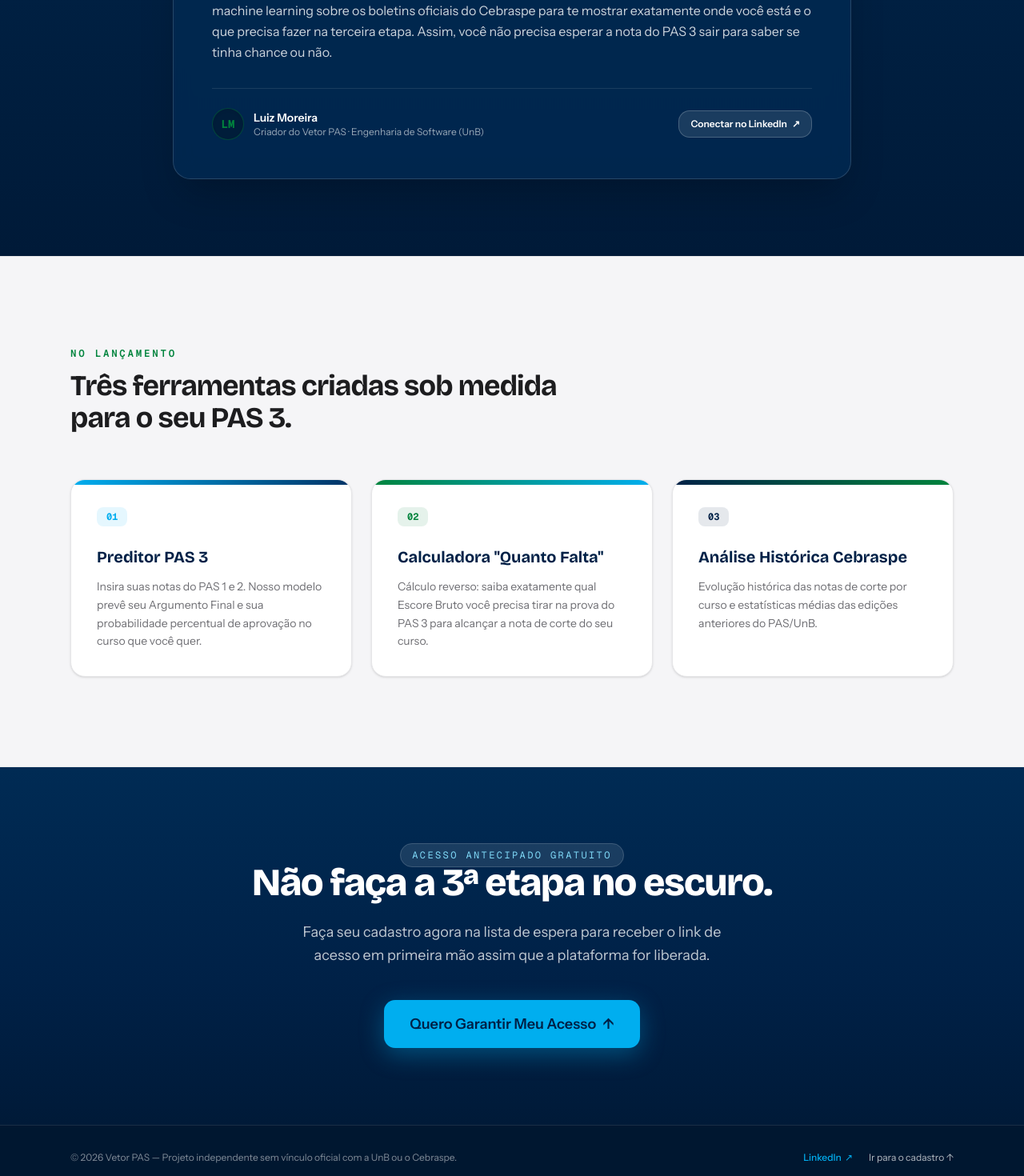
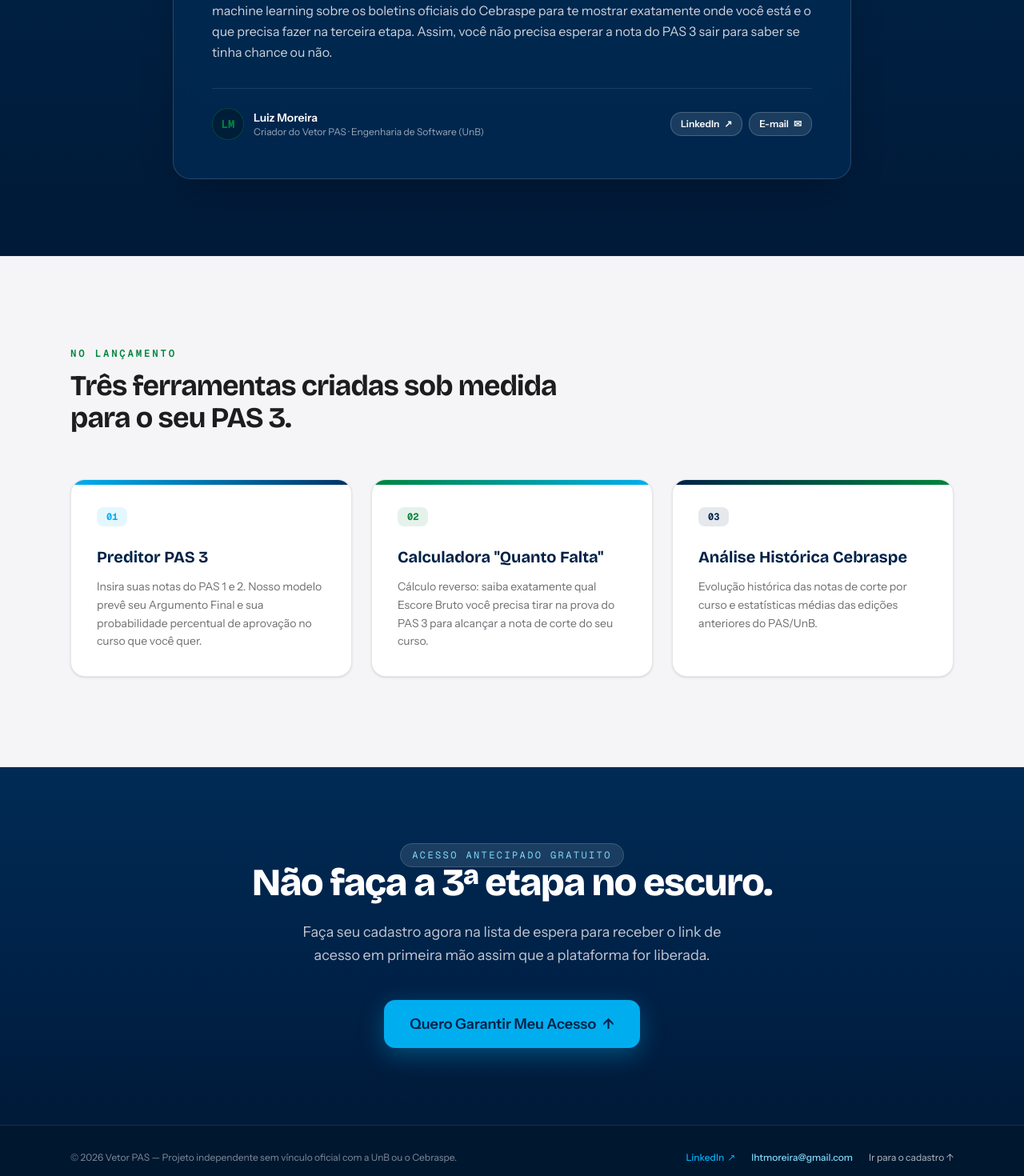
Before and after one commit to luizhtmoreira/Analise-Preditiva-PAS, a Next.js app in the folder landing-page/: page / in a window 1280 px wide. Shown: the part 1160-2630 px from the top of the page at 80% size. Built offline with nearby package versions, Linux system fonts and the light colour scheme.

Commit message:
docs: update LinkedIn handle and add lhtmoreira@gmail.com contact info

```diff
--- a/landing-page/components/public/landing/LandingPage.tsx
+++ b/landing-page/components/public/landing/LandingPage.tsx
@@ -111,15 +111,24 @@
                   <p className="text-xs text-white/60">Criador do Vetor PAS · Engenharia de Software (UnB)</p>
                 </div>
               </div>
+              <div className="flex flex-wrap items-center gap-2">
                 <a
-                href="https://www.linkedin.com/in/luizhenriquemoreira/"
+                  href="https://www.linkedin.com/in/luiz-henrique-tomaz-moreira"
                   target="_blank"
                   rel="noopener noreferrer"
-                className="inline-flex items-center justify-center gap-1.5 px-3.5 py-2 rounded-xl bg-white/10 hover:bg-[#00AEEF] hover:text-[#002147] text-white text-xs font-semibold transition-all border border-white/20 w-fit"
+                  className="inline-flex items-center justify-center gap-1.5 px-3 py-1.5 rounded-xl bg-white/10 hover:bg-[#00AEEF] hover:text-[#002147] text-white text-xs font-semibold transition-all border border-white/20"
                 >
-                <span>Conectar no LinkedIn</span>
+                  <span>LinkedIn</span>
                   <span>↗</span>
                 </a>
+                <a
+                  href="mailto:lhtmoreira@gmail.com"
+                  className="inline-flex items-center justify-center gap-1.5 px-3 py-1.5 rounded-xl bg-white/10 hover:bg-[#00843D] text-white text-xs font-semibold transition-all border border-white/20"
+                >
+                  <span>E-mail</span>
+                  <span>✉</span>
+                </a>
+              </div>
             </div>
           </div>
         </div>
@@ -219,13 +228,19 @@
           <p>© {new Date().getFullYear()} Vetor PAS — Projeto independente sem vínculo oficial com a UnB ou o Cebraspe.</p>
           <div className="flex items-center gap-5">
             <a
-              href="https://www.linkedin.com/in/luizhenriquemoreira/"
+              href="https://www.linkedin.com/in/luiz-henrique-tomaz-moreira"
               target="_blank"
               rel="noopener noreferrer"
               className="text-[#00AEEF] hover:underline transition-all flex items-center gap-1 font-medium"
             >
               <span>LinkedIn</span>
               <span>↗</span>
+            </a>
+            <a
+              href="mailto:lhtmoreira@gmail.com"
+              className="text-[#7FD8F7] hover:underline transition-all flex items-center gap-1 font-medium"
+            >
+              <span>lhtmoreira@gmail.com</span>
             </a>
             <button
               onClick={scrollToForm}
```
Lines whose indentation alone changed are shown as unchanged.
